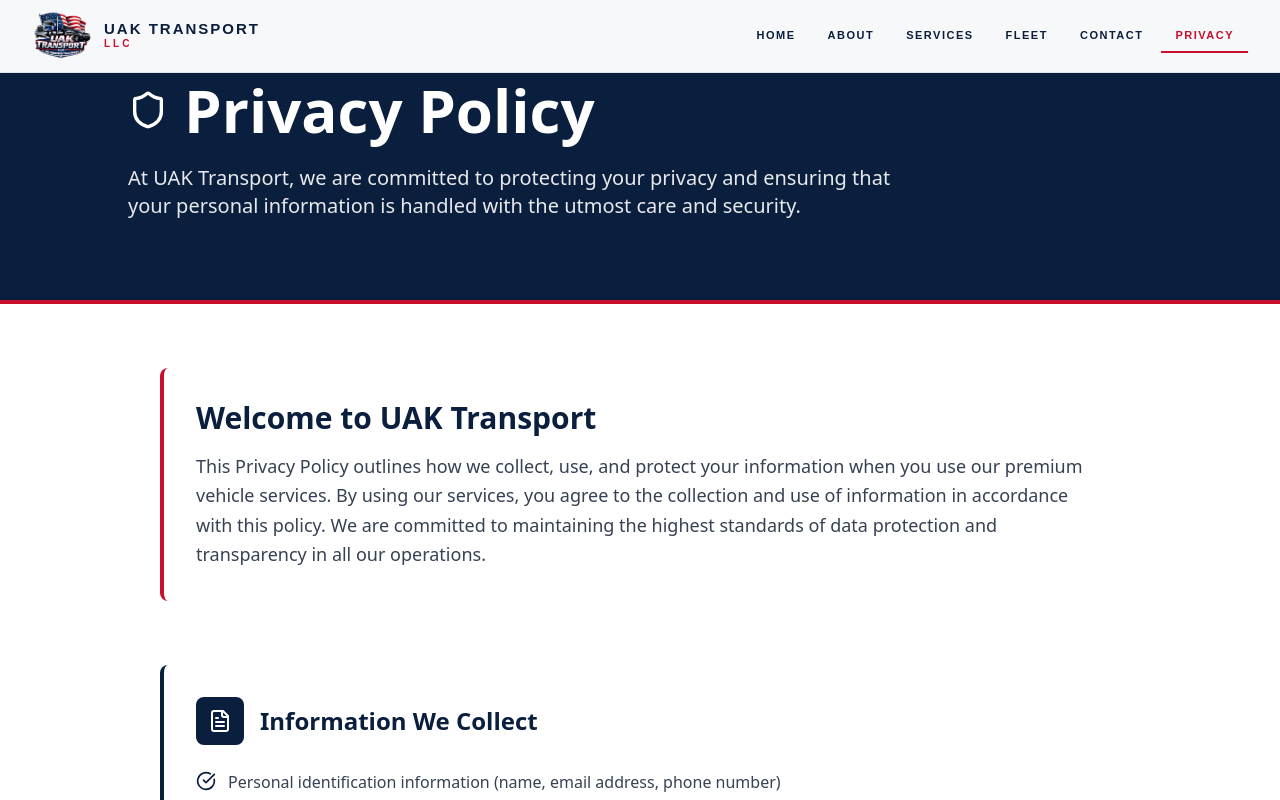
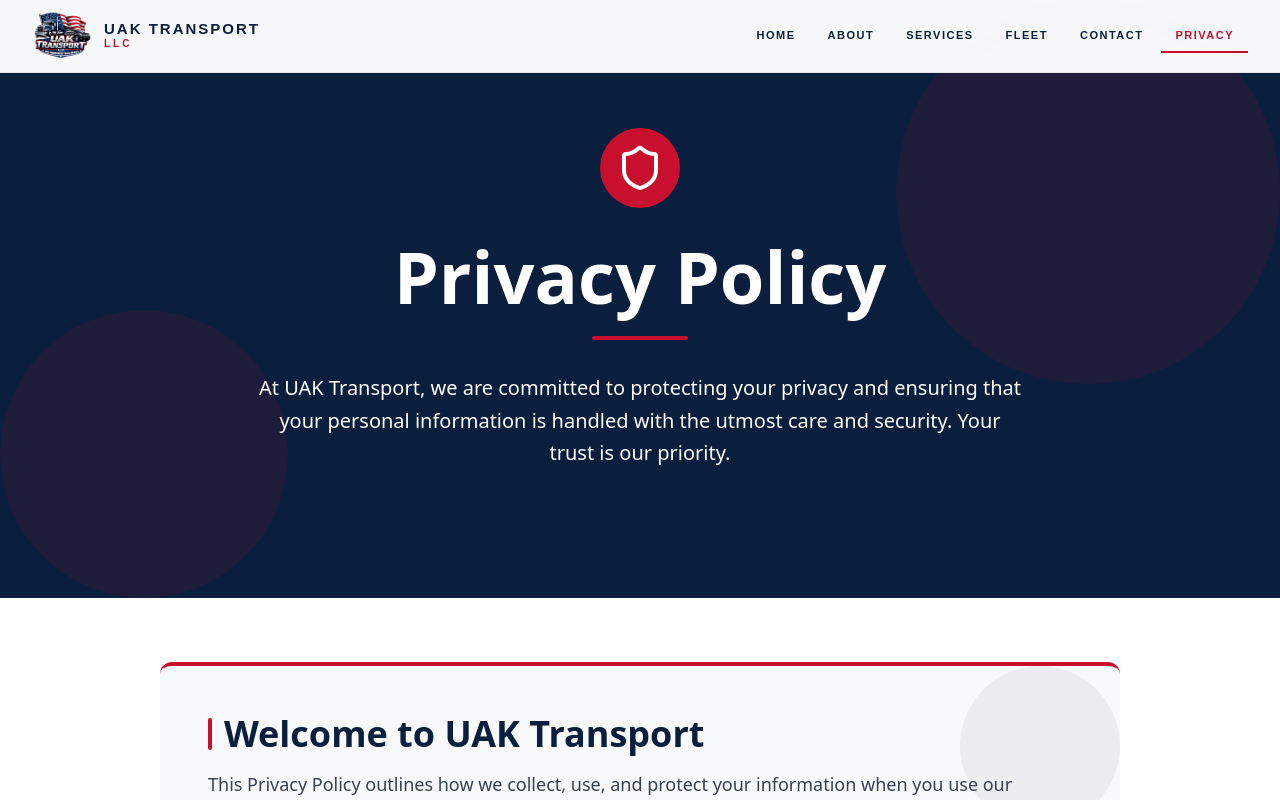
Before and after one commit to ARkhan06/UAK, a React (Vite) app: page /privacy in a window 1280 px wide. Shown: the top 800 px of the page. Built offline with nearby package versions, Linux system fonts and the light colour scheme.

Commit message:
Main Changings

```diff
--- a/src/components/CarDetail.jsx
+++ b/src/components/CarDetail.jsx
@@ -148,16 +148,7 @@
                 </div>
 
                 {/* CTA */}
-                <Link to="/booking" onClick={onClose} className="mt-auto">
-                  <motion.button
-                    whileHover={{ scale: 1.02, boxShadow: `0 0 24px ${RED}60` }}
-                    whileTap={{ scale: 0.98 }}
-                    className="w-full py-4 rounded-xl font-bold text-white text-base transition-all duration-300"
-                    style={{ backgroundColor: RED }}
-                  >
-                    Book This Vehicle
-                  </motion.button>
-                </Link>
+
               </div>
             </div>
           </motion.div>
--- a/src/screens/FleetPage.jsx
+++ b/src/screens/FleetPage.jsx
@@ -202,17 +202,7 @@
             transition={{ duration: 0.8, delay: 0.8 }}
             className="flex flex-col sm:flex-row gap-4 justify-center"
           >
-            <Link to="/booking">
-              <motion.button
-                whileHover={{ scale: 1.05, boxShadow: `0 0 30px ${RED}` }}
-                whileTap={{ scale: 0.95 }}
-                className="px-8 py-4 rounded-lg font-bold text-lg transition-all duration-300 text-white flex items-center gap-2 justify-center"
-                style={{ backgroundColor: RED }}
-              >
-                Book Your Ride
-                <ArrowRight size={20} />
-              </motion.button>
-            </Link>
+
             <motion.button
               whileHover={{ scale: 1.05 }}
               whileTap={{ scale: 0.95 }}
@@ -302,26 +292,16 @@
                 </div>
               </div>
 
-              <div className="grid grid-cols-2 gap-0 border-t border-gray-200">
+              <div className="border-t border-gray-200">
                 <motion.button
-                  whileHover={{ backgroundColor: RED + '15' }}
+                  whileHover={{ backgroundColor: RED, color: 'white' }}
                   whileTap={{ scale: 0.98 }}
-                  className="py-4 px-4 text-center font-semibold text-sm transition-all duration-300"
-                  style={{ color: RED, borderRight: '1px solid #f0f0f0' }}
+                  className="w-full py-4 px-4 text-center font-semibold text-sm transition-all duration-300"
+                  style={{ color: RED }}
                   onClick={() => handleOpenModal(car)}
                 >
-                  Details
+                  View Details
                 </motion.button>
-                <Link to="/booking" className="w-full">
-                  <motion.button
-                    whileHover={{ backgroundColor: RED, color: 'white' }}
-                    whileTap={{ scale: 0.98 }}
-                    className="w-full py-4 px-4 text-center font-semibold text-sm transition-all duration-300"
-                    style={{ color: RED }}
-                  >
-                    Book Now
-                  </motion.button>
-                </Link>
               </div>
             </motion.div>
           ))}
--- a/src/screens/HomePage.jsx
+++ b/src/screens/HomePage.jsx
@@ -295,11 +295,7 @@
             </motion.div>
           ))}
 
-          <motion.a href="/booking" whileHover={{ scale: 1.04 }}
-            style={{ display: "inline-flex", alignItems: "center", gap: 8, background: NAVY, color: "#fff", padding: "14px 32px", borderRadius: 50, fontFamily: "'Montserrat', sans-serif", fontWeight: 800, fontSize: 11, letterSpacing: 2, textTransform: "uppercase", textDecoration: "none", marginTop: 28 }}>
-            Book a Chauffeur
-            <svg width="13" height="13" fill="none" stroke="currentColor" viewBox="0 0 24 24"><path strokeLinecap="round" strokeLinejoin="round" strokeWidth={2.5} d="M9 5l7 7-7 7" /></svg>
-          </motion.a>
+
         </div>
       </div>
       <style>{`@media (max-width: 900px) { .about-grid { grid-template-columns: 1fr !important; } }`}</style>
--- a/src/screens/PrivacyPolicy.jsx
+++ b/src/screens/PrivacyPolicy.jsx
@@ -158,17 +158,51 @@
       {/* Hero Section */}
       <motion.div
         {...fadeInUp}
-        className="py-20 px-4 sm:px-6 lg:px-8 border-b-4"
-        style={{ borderColor: RED, backgroundColor: NAVY }}
+        className="relative py-32 px-4 sm:px-6 lg:px-8 overflow-hidden"
+        style={{ backgroundColor: NAVY }}
       >
-        <div className="max-w-5xl mx-auto ">
-          <div className="flex items-center gap-4 mb-6">
-            <Shield className="h-10 w-10 text-white" />
-            <h1 className="text-5xl sm:text-6xl font-bold text-white">Privacy Policy</h1>
-          </div>
-          <p className="text-xl text-white opacity-90 max-w-3xl">
-            At UAK Transport, we are committed to protecting your privacy and ensuring that your personal information is handled with the utmost care and security.
-          </p>
+        {/* Decorative background elements */}
+        <div className="absolute top-0 right-0 w-96 h-96 rounded-full opacity-10" style={{ backgroundColor: RED }}></div>
+        <div className="absolute bottom-0 left-0 w-72 h-72 rounded-full opacity-10" style={{ backgroundColor: RED }}></div>
+
+        <div className="max-w-5xl mx-auto relative z-10">
+          <motion.div
+            initial={{ opacity: 0, scale: 0.8 }}
+            animate={{ opacity: 1, scale: 1 }}
+            transition={{ duration: 0.6 }}
+            className="flex items-center justify-center mb-8"
+          >
+            <div className="p-4 rounded-full" style={{ backgroundColor: RED }}>
+              <Shield className="h-12 w-12 text-white" />
+            </div>
+          </motion.div>
+
+          <motion.h1
+            initial={{ opacity: 0, y: 20 }}
+            animate={{ opacity: 1, y: 0 }}
+            transition={{ delay: 0.2, duration: 0.6 }}
+            className="text-6xl sm:text-7xl font-bold text-white text-center mb-6"
+          >
+            Privacy Policy
+          </motion.h1>
+
+          <motion.div
+            initial={{ opacity: 0, y: 20 }}
+            animate={{ opacity: 1, y: 0 }}
+            transition={{ delay: 0.3, duration: 0.6 }}
+            className="flex justify-center mb-8"
+          >
+            <div className="h-1 w-24 rounded-full" style={{ backgroundColor: RED }}></div>
+          </motion.div>
+
+          <motion.p
+            initial={{ opacity: 0, y: 20 }}
+            animate={{ opacity: 1, y: 0 }}
+            transition={{ delay: 0.4, duration: 0.6 }}
+            className="text-lg sm:text-xl text-center text-white opacity-95 max-w-3xl mx-auto leading-relaxed"
+          >
+            At UAK Transport, we are committed to protecting your privacy and ensuring that your personal information is handled with the utmost care and security. Your trust is our priority.
+          </motion.p>
         </div>
       </motion.div>
 
@@ -176,13 +210,21 @@
         {/* Introduction */}
         <motion.div
           {...fadeInUp}
-          className="bg-white rounded-lg p-8 mb-16 border-l-4"
-          style={{ borderColor: RED }}
+          className="relative mb-16 p-10 sm:p-12 rounded-xl overflow-hidden"
+          style={{ backgroundColor: "#f8f9fa", borderTop: `4px solid ${RED}` }}
         >
-          <h2 className="text-3xl font-bold mb-4" style={{ color: NAVY }}>Welcome to UAK Transport</h2>
-          <p className="text-lg text-gray-700 leading-relaxed">
-            This Privacy Policy outlines how we collect, use, and protect your information when you use our premium vehicle services. By using our services, you agree to the collection and use of information in accordance with this policy. We are committed to maintaining the highest standards of data protection and transparency in all our operations.
-          </p>
+          {/* Decorative accent */}
+          <div className="absolute top-0 right-0 w-40 h-40 opacity-5 rounded-full" style={{ backgroundColor: NAVY }}></div>
+
+          <div className="relative z-10">
+            <div className="flex items-center gap-3 mb-4">
+              <div className="w-1 h-8 rounded-full" style={{ backgroundColor: RED }}></div>
+              <h2 className="text-4xl font-bold" style={{ color: NAVY }}>Welcome to UAK Transport</h2>
+            </div>
+            <p className="text-lg text-gray-700 leading-relaxed">
+              This Privacy Policy outlines how we collect, use, and protect your information when you use our premium vehicle services. By using our services, you agree to the collection and use of information in accordance with this policy. We are committed to maintaining the highest standards of data protection and transparency in all our operations.
+            </p>
+          </div>
         </motion.div>
 
         {/* Main Sections */}
```
